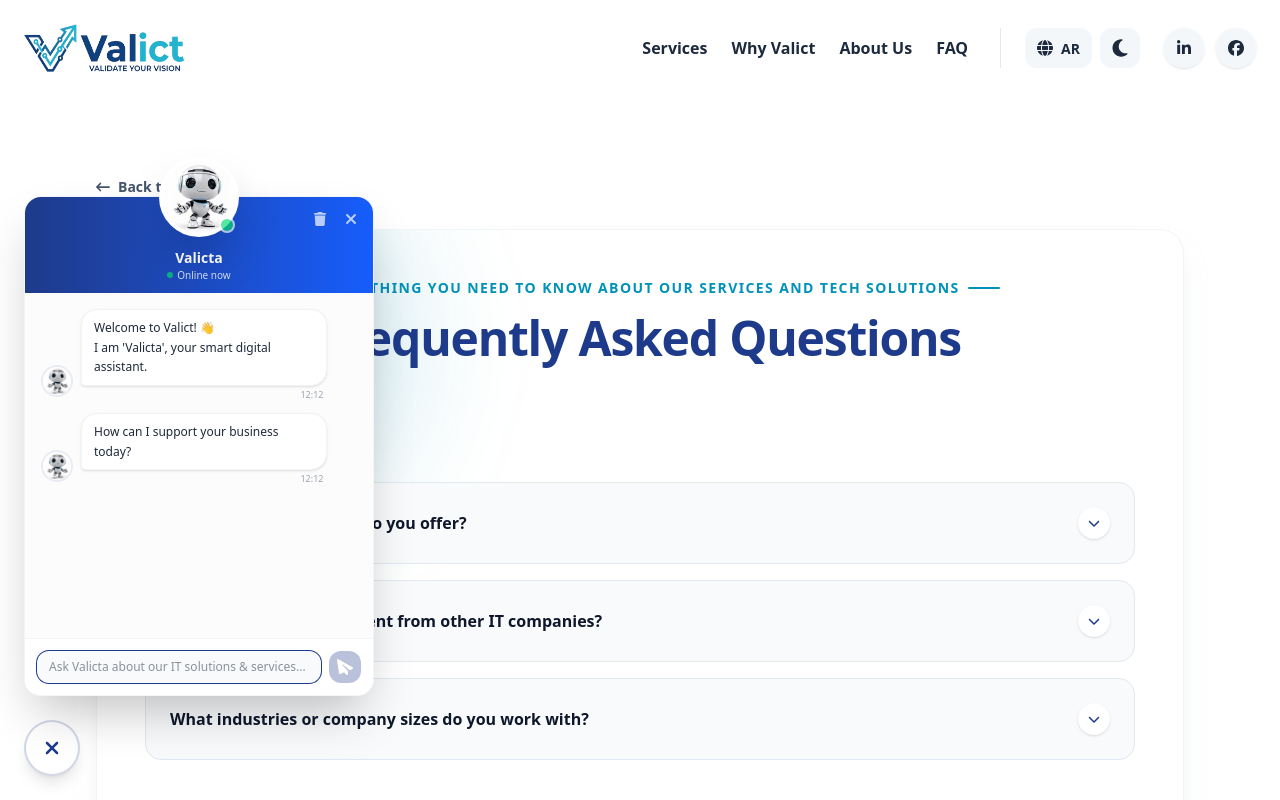
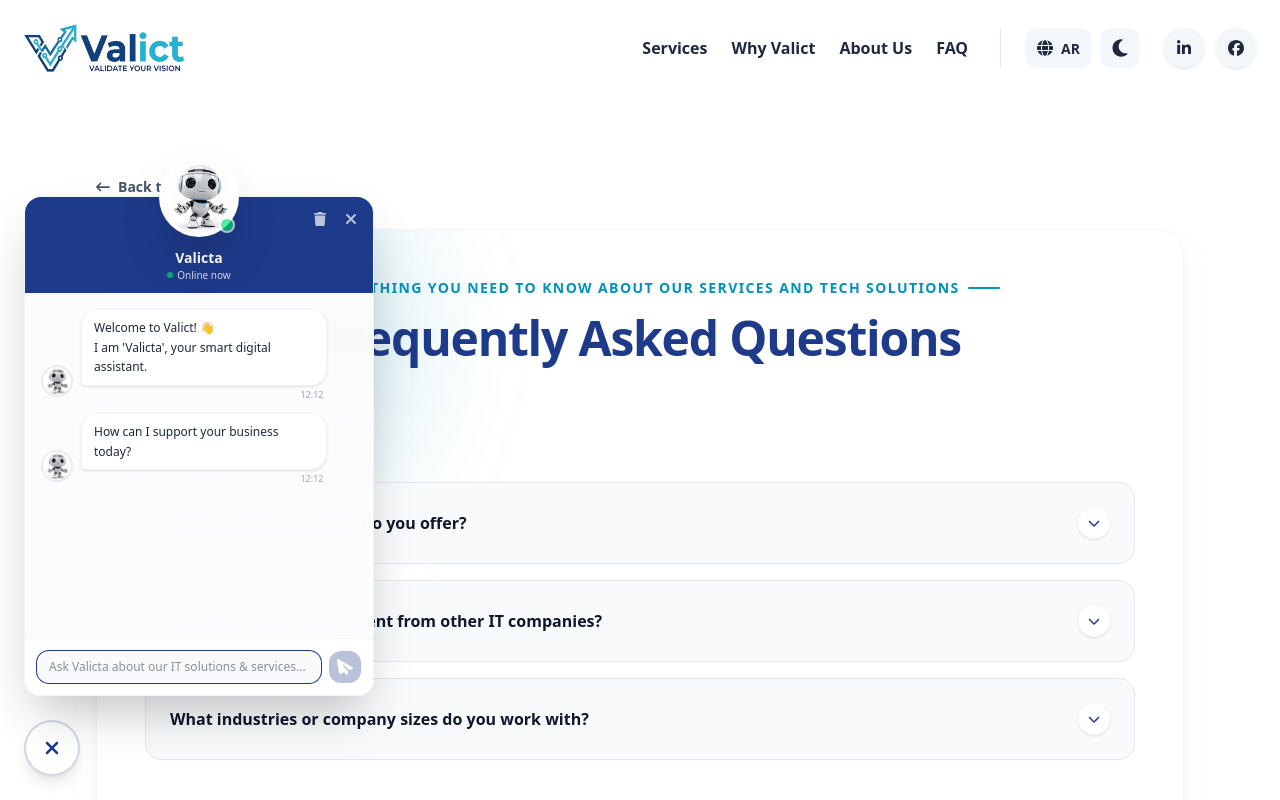
Before and after one commit to Tarek-Ali0/Valict, a Next.js app: page /en/faq in a window 1280 px wide. Both pictures are taken after a click on the button 52 px from the left and 748 px from the top of the page. Shown: the top 800 px of the page. Built offline with nearby package versions, Linux system fonts and the light colour scheme; a web font is replaced by a local one.

Commit message:
Refactor AIChatWidget styles and structure
Updated chat widget styles for improved appearance.

```diff
--- a/src/components/AIChatWidget.tsx
+++ b/src/components/AIChatWidget.tsx
@@ -329,14 +329,14 @@ export function AIChatWidget({ lang }: AIChatWidgetProps) {
 
       {/* نافذة الشات */}
       <div
-        className={`fixed sm:absolute bottom-20 left-2 right-2 sm:left-0 sm:right-auto w-auto sm:w-[350px] h-[calc(100vh-140px)] sm:h-[500px] max-h-[calc(100vh-120px)] sm:max-h-[500px] bg-white dark:bg-[#0F172A] rounded-2xl shadow-2xl border border-gray-100 dark:border-gray-800 flex flex-col transition-all duration-300 origin-bottom-left ${
+        className={`fixed sm:absolute bottom-20 left-2 right-2 sm:left-0 sm:right-auto w-auto sm:w-[350px] h-[calc(100vh-140px)] sm:h-[500px] max-h-[calc(100vh-120px)] sm:max-h-[500px] bg-white/95 dark:bg-[#0F172A]/95 backdrop-blur-md rounded-2xl shadow-2xl border border-gray-100 dark:border-gray-800 flex flex-col transition-all duration-300 origin-bottom-left ${
           isOpen
             ? "scale-100 opacity-100 visible"
             : "scale-75 opacity-0 invisible pointer-events-none"
         }`}
       >
         {/* الهيدر مع الـ Avatar المنبثق */}
-        <div className="relative bg-gradient-to-r from-valict-navy to-blue-600 dark:from-[#0F172A] dark:to-blue-900 rounded-t-2xl pt-12 pb-3 px-3">
+        <div className="relative bg-valict-navy dark:bg-[#0F172A] rounded-t-2xl pt-12 pb-3 px-3">
           <div className="absolute left-1/2 -translate-x-1/2 -top-10 w-20 h-20 rounded-full bg-white dark:bg-[#0F172A] border-4 border-white dark:border-[#0F172A] shadow-2xl flex items-center justify-center z-20">
             <div className="relative w-full h-full rounded-full flex items-center justify-center overflow-hidden">
               <ValictaAvatar size={72} className="scale-110" />
```
